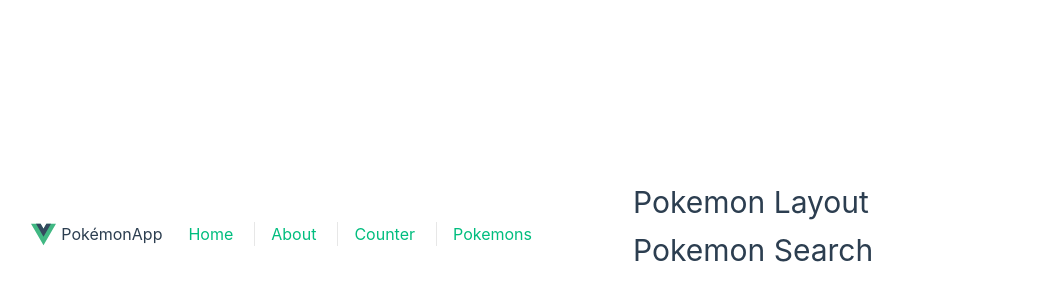
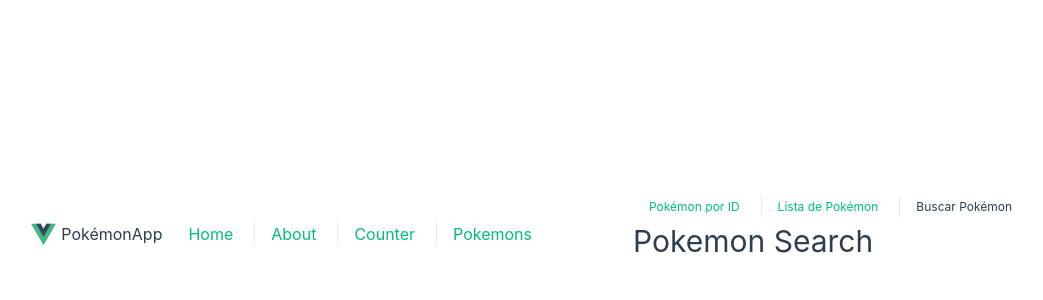
Before and after one commit to feperezl/composition-app, a Vue app: page /pokemons/search in a window 1280 px wide. Shown: the part 174-474 px from the top of the page, without its empty margins (7-1050 px from the left). Built offline with nearby package versions, Linux system fonts and the light colour scheme.

Commit message:
Update PokemonLayout and NavBar components

```diff
--- a/src/pokemons/layouts/PokemonLayout.vue
+++ b/src/pokemons/layouts/PokemonLayout.vue
@@ -1,8 +1,24 @@
 <script setup lang="ts">
+import NavBar from '@/shared/components/NavBar.vue'
+import { pokemonRoute } from '../router';
+import type { RouterLink } from '@/router/list-routes';
+
+const routeLinks: RouterLink[] = pokemonRoute.children?.map(({ name, path, props }) => {
+
+
+    return {
+        name: name?.toString() ?? '',
+        path: path,
+        title: (props as { title: string }).title,
+    }
+
+}) || [];
+
 </script>
 <template>
     <div>
-        <h1>Pokemon Layout</h1>
+        <NavBar :links="routeLinks" is-secondary />
+        <!-- <h1>Pokemon Layout</h1> -->
 
         <RouterView />
     </div>
--- a/src/pokemons/router/index.ts
+++ b/src/pokemons/router/index.ts
@@ -10,14 +10,17 @@
     children: [
         {
             path: `/${ ROUTE_NAME}/by/:id`,
+            props: { title: 'Pokémon por ID'},
             component: () => import('@/pokemons/pages/PokemonById.vue')
         },
         {
             path: `/${ ROUTE_NAME}/list`,
+            props: { title: 'Lista de Pokémon'},
             component: () => import('@/pokemons/pages/PokemonList.vue')
         },
         {
             path: `/${ ROUTE_NAME}/search`,
+            props: { title: 'Buscar Pokémon'},
             component: () => import('@/pokemons/pages/PokemonSearch.vue')
         }
     ]
--- a/src/shared/components/NavBar.vue
+++ b/src/shared/components/NavBar.vue
@@ -5,21 +5,25 @@
 interface Props {
     title?: string;
     links: RouterLink[];
+    isSecondary: boolean;
 }
 
 withDefaults(defineProps<Props>(), {
-    title: 'CompoApp'
+    title: 'CompoApp',
+    isSecondary: false,
 
-})
+});
 
 
 </script>
 
 <template>
     <nav>
-        <img alt="Vue logo" class="logo" src="@/assets/logo.svg" width="25" height="25" />
-        <!-- <span v-if="$props.title"> {{ title }}</span> -->
-        <span> {{ $props.title }}</span>
+        <template v-if="!$props.isSecondary">
+            <img alt="Vue logo" class="logo" src="@/assets/logo.svg" width="25" height="25" />
+            <!-- <span v-if="$props.title"> {{ title }}</span> -->
+            <span> {{ $props.title }}</span>
+        </template>
 
         <RouterLink v-for="link of $props.links" :key="link.path" :to="link.path">
             {{ link.title }}
```
